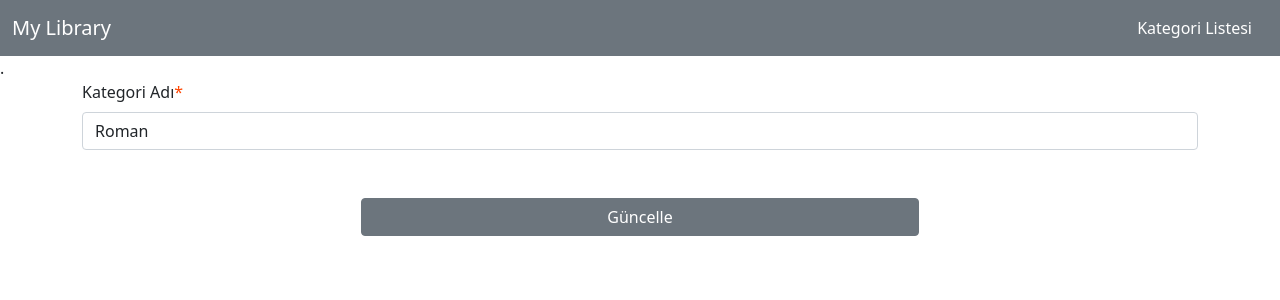
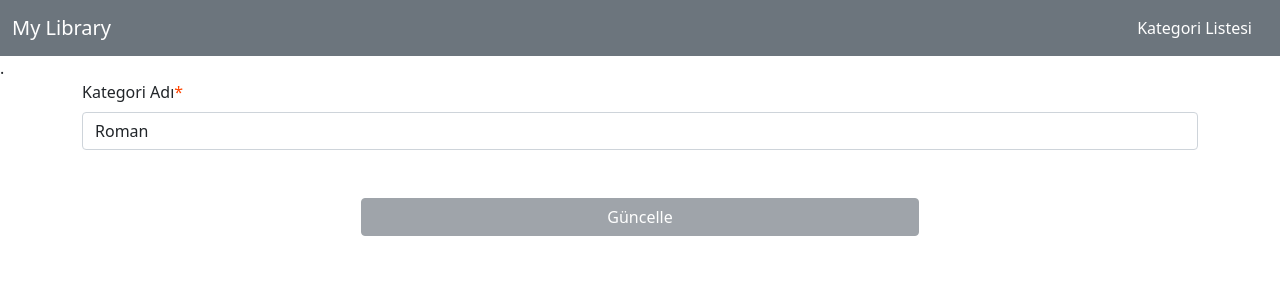
Before and after one commit to serdarferhat/library, a React (Create React App) app: page /edit-category/1 in a window 1280 px wide. Shown: the top 300 px of the page. Built offline with nearby package versions, Linux system fonts and the light colour scheme; data requests are answered from the project's data file.

Commit message:
disabled_kosul_trim_bosluk

```diff
--- a/src/pages/EditCategory.js
+++ b/src/pages/EditCategory.js
@@ -4,6 +4,7 @@ import Header from '../components/Header'
 
 import { useParams } from 'react-router-dom'
 import { useSelector } from 'react-redux'
+import { firstBig } from '../utils/firstBig'
 
 
 const EditCategory = () => {
@@ -40,7 +41,7 @@ const EditCategory = () => {
 
           />
            <div className="d-flex justify-content-center my-5">
-          <button className="btn btn-secondary w-50" type="submit">
+          <button disabled={firstBig(myCategory.name)===firstBig(form.name).trim()} className="btn btn-secondary w-50" type="submit">
             Güncelle
           </button>
         </div>
```
